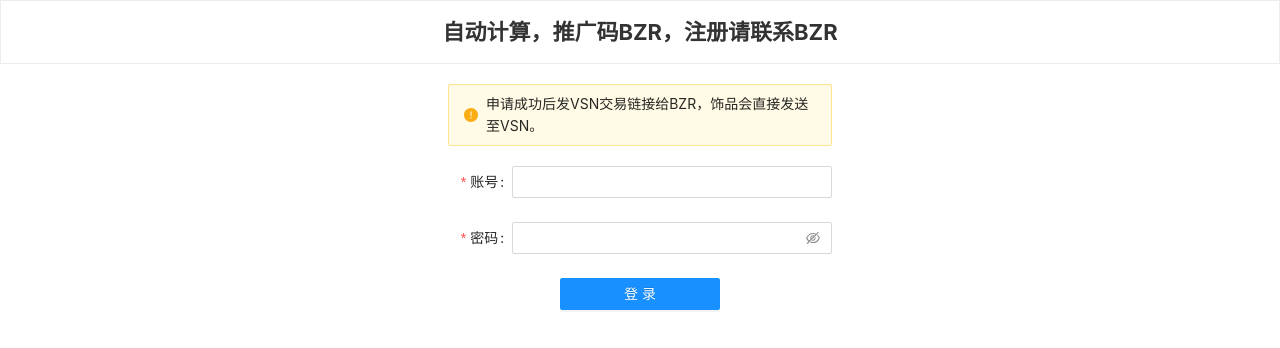
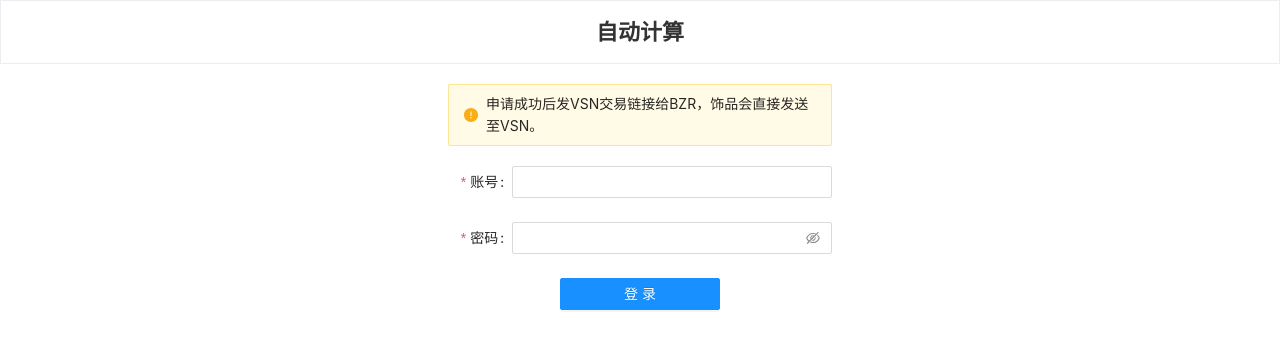
Before and after one commit to Sirros/rebate, a React (Create React App) app: page / in a window 1280 px wide. Shown: the top 348 px of the page. Built offline with nearby package versions, Linux system fonts and the light colour scheme.

Commit message:
feat: 文案调整

```diff
--- a/src/pages/Home/home.jsx
+++ b/src/pages/Home/home.jsx
@@ -110,7 +110,8 @@ const Home = () => {
 
   return (
     <div className="wrapper">
-      <div className="head">自动计算，推广码BZR，注册请联系BZR</div>
+      {/* <div className="head">自动计算，推广码BZR，注册请联系BZR</div> */}
+      <div className="head">自动计算</div>
       <div className="tips mt20">
         <Alert
           className="mt20"
@@ -185,7 +186,7 @@ const Home = () => {
             七日内充值总金额： <Spin />
           </h2>
         )}
-        {isLogin && !loading && <h2>七日内充值总金额：${money}</h2>}
+        {isLogin && !loading && <h2>七日内充值总金额：{money}</h2>}
       </div>
       <div className="apply">
         {isLogin && (
@@ -195,7 +196,7 @@ const Home = () => {
             onClick={handleApplyGetMoney}
             loading={mailLoading}
           >
-            申请返利
+            申请
           </Button>
         )}
       </div>
```
